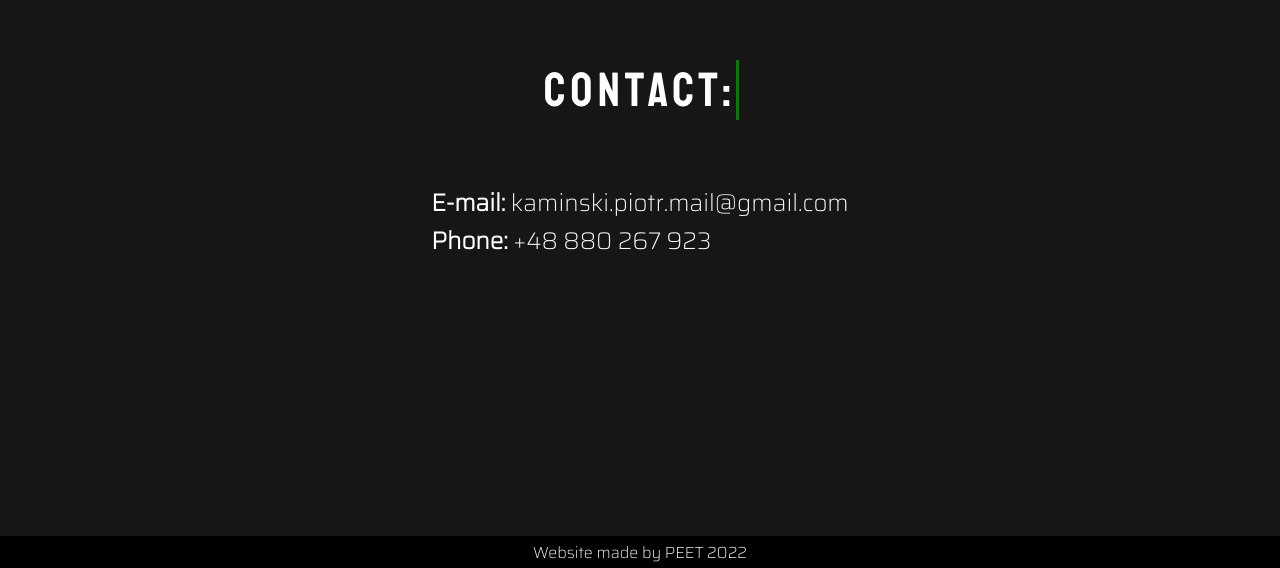
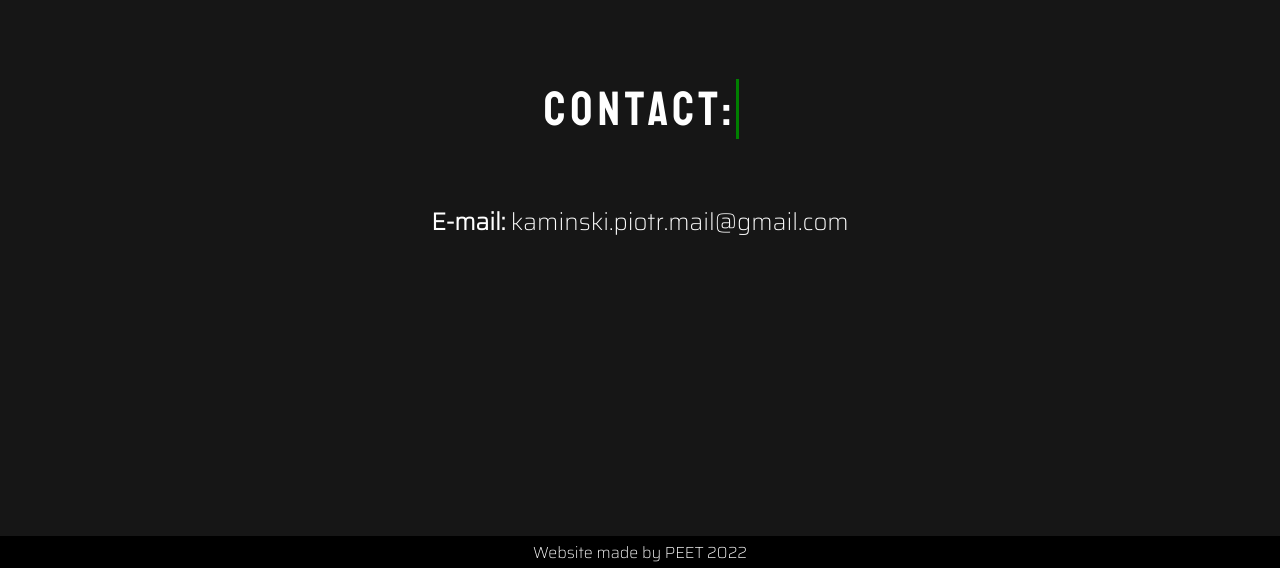
Before and after one commit to MrP33t/Projects, a plain HTML site: page WebSites/PortfolioV2/PortfolioV2/index.html in a window 1280 px wide. Shown: the part 5708-6276 px from the top of the page. Drawn offline with Linux system fonts and the light colour scheme.

Commit message:
Update index.html

```diff
--- a/WebSites/PortfolioV2/PortfolioV2/index.html
+++ b/WebSites/PortfolioV2/PortfolioV2/index.html
@@ -109,7 +109,6 @@
         <div id="text" class="hidden">Contact:</div>
         <div class="txt-wrapper hidden">
             <p><b>E-mail: </b> kaminski.piotr.mail@gmail.com</p>
-            <p><b>Phone: </b>+48 880 267 923</p>
         </div>
     </section>
     <footer>Website made by PEET 2022</footer>
```
